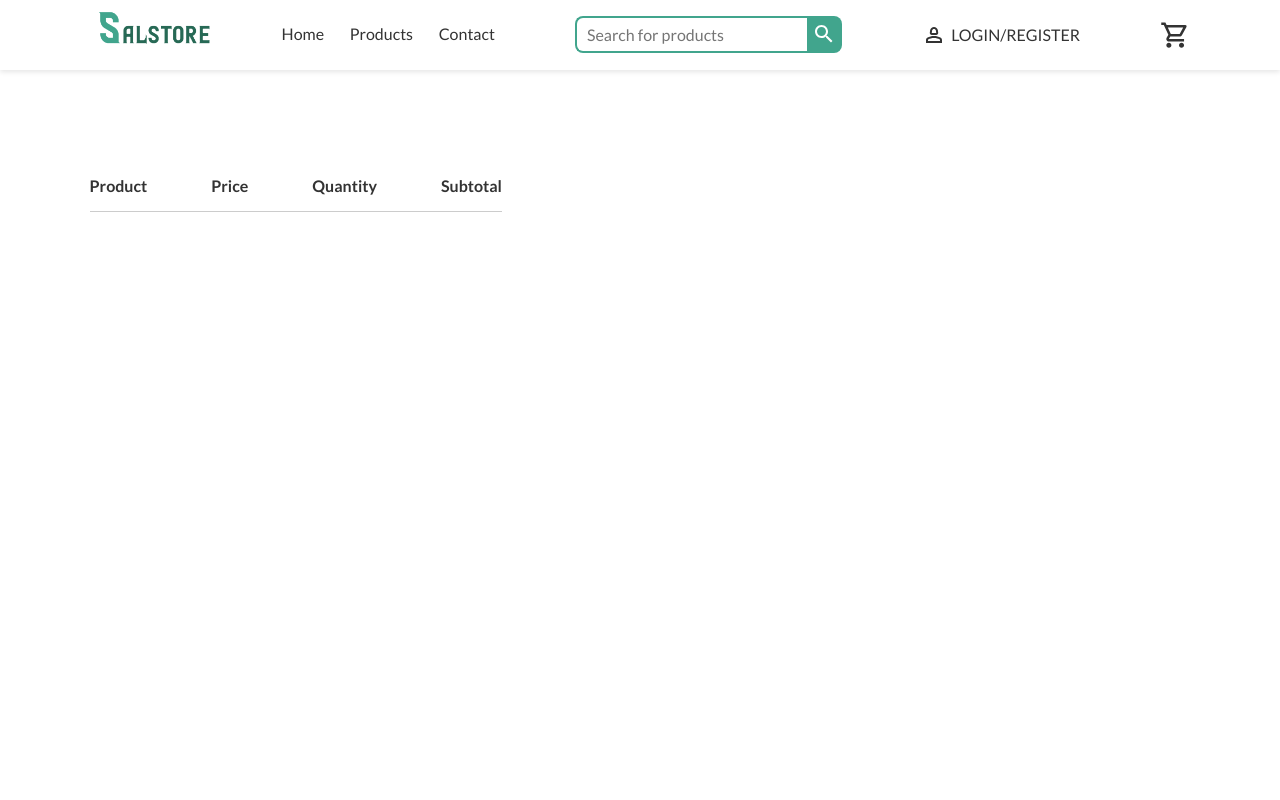
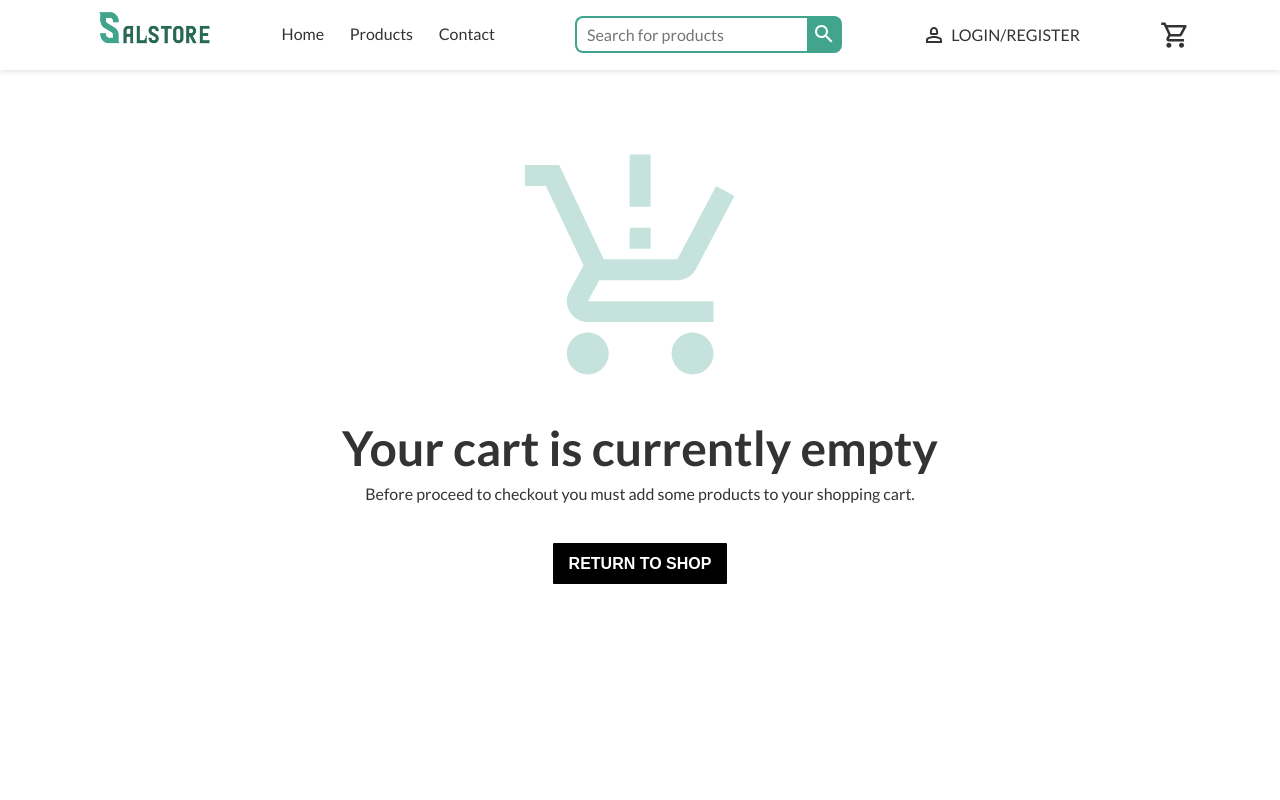
Before and after one commit to salmaane/salstore-ecommerce-store, a React (Vite) app: page /cart in a window 1280 px wide. Shown: the top 800 px of the page. Built offline with nearby package versions, Linux system fonts and the light colour scheme.

Commit message:
cartpage - empty cart styled

```diff
--- /dev/null
+++ b/src/components/cartPage/OrdersList.jsx
@@ -0,0 +1,50 @@
+import "../../styles/cartpage.css";
+import ItemCount from "../../components/productDetails/ItemCount";
+import {Link} from 'react-router-dom';
+
+
+function OrdersList({cartItems,getItemQuantity,incrementCart,decrementCart}) {
+
+
+  return (
+    <table className="orders-list">
+        <thead>
+        <tr>
+            <th colSpan={2}>Product</th>
+            <th>Price</th>
+            <th>Quantity</th>
+            <th style={{paddingRight:'0'}}>Subtotal</th>
+        </tr>
+        </thead>
+        <tbody>
+        {cartItems.map(item => (
+            <tr className="order-container" key={item.id}>
+            <td>
+              <Link to={"/products/"+item.title} state={item}>
+                <img src={item.media.thumbUrl} className="order-thumb" />
+              </Link>
+            </td>
+            <td className="order-title">
+                <Link to={"/products/"+item.title} state={item}>
+                    <p>{item.title}</p>
+                </Link>
+                <p style={{fontWeight:'bold',fontSize:'0.8rem',marginTop:'0.5rem'}}>{item.brand}</p>
+            </td>
+            <td className="order-price"><h4>${item.retailPrice}</h4></td>
+            <td>
+                <ItemCount
+                count={getItemQuantity(item.id)}
+                handleIncrement={incrementCart}
+                handleDecrement={decrementCart}
+                item={item}
+                />
+            </td>
+            <td className="order-subtotal"><h4>${getItemQuantity(item.id)*item.retailPrice}</h4></td>
+            </tr>
+        ))}
+        </tbody>
+    </table>
+  )
+}
+
+export default OrdersList
--- a/src/components/layout/Navbar.jsx
+++ b/src/components/layout/Navbar.jsx
@@ -37,7 +37,7 @@ function Navbar() {
           <Person2OutlinedIcon className="account-icon" />
           LOGIN/REGISTER
         </Link>
-        <Link to="cart" className='cart-button'>
+        <Link to="cart" className='cart-button' onClick={()=>window.scrollTo(0,0)}>
           <Badge badgeContent={quantity} color="warning" >
             <ShoppingCartOutlinedIcon className="cart-icon" sx={{fontSize: '1.9rem'}}/>
           </Badge>
--- a/src/contexts/ShoppingCartContext.jsx
+++ b/src/contexts/ShoppingCartContext.jsx
@@ -16,12 +16,8 @@ export function ShoppingCartProvider({children}) {
         setCartItems(currentItems => {
             if(currentItems.find(item => item.id === product.id) == null) {
                 return [...currentItems,{
-                    id:product.id,
+                    ...product,
                     quantity: count,
-                    title:product.title,
-                    price:product.retailPrice,
-                    thumb:product.media.thumbUrl,
-                    brand:product.brand,
                 }];
             } else {
                 return currentItems.map(item => {
--- a/src/pages/CartPage.jsx
+++ b/src/pages/CartPage.jsx
@@ -1,6 +1,8 @@
 import "../styles/cartpage.css";
+import OrdersList from "../components/cartPage/OrdersList";
 import {useShoppingCartContext} from "../contexts/ShoppingCartContext";
-import ItemCount from "../components/productDetails/ItemCount";
+import ProductionQuantityLimitsIcon from '@mui/icons-material/ProductionQuantityLimits';
+import {Link} from "react-router-dom";
 
 function CartPage() {
 
@@ -13,38 +15,27 @@ function CartPage() {
 
   return (
     <div className="cartpage-container">
-      <table className="orders-list">
-          <thead>
-            <tr>
-              <th colSpan={2}>Product</th>
-              <th>Price</th>
-              <th>Quantity</th>
-              <th style={{paddingRight:'0'}}>Subtotal</th>
-            </tr>
-          </thead>
-          <tbody>
-            {cartItems.map(item => (
-              <tr className="order-container" key={item.id}>
-                <td><img src={item.thumb} className="order-thumb" /></td>
-                <td className="order-title">
-                  <p>{item.title}</p>
-                  <p style={{fontWeight:'bold',fontSize:'0.8rem',marginTop:'0.5rem'}}>{item.brand}</p>
-                </td>
-                <td className="order-price"><h4>${item.price}</h4></td>
-                <td>
-                  <ItemCount
-                  count={getItemQuantity(item.id)}
-                  handleIncrement={incrementCart}
-                  handleDecrement={decrementCart}
-                  item={item}
-                  />
-                </td>
-                <td className="order-subtotal"><h4>${getItemQuantity(item.id)*item.price}</h4></td>
-              </tr>
-            ))}
-          </tbody>
-      </table>
-      <div className="cart-totals"></div>
+      {cartItems.length === 0 ?
+        <div className="empty-cart">
+          <ProductionQuantityLimitsIcon className="icon"/>
+          <h1>Your cart is currently empty</h1>
+          <p>Before proceed to checkout you must add some products to your shopping cart.</p>
+          <Link to="/" >
+            <button onClick={()=> window.scrollTo(0,0)}>RETURN TO SHOP</button>
+            </Link>
+        </div>
+        : <>
+        <OrdersList
+        cartItems={cartItems}
+        getItemQuantity={getItemQuantity}
+        incrementCart={incrementCart}
+        decrementCart={decrementCart}
+        />
+        <div className="cart-totals">
+
+        </div>
+        </>
+      }
     </div>
   )
 }
--- a/src/styles/cartpage.css
+++ b/src/styles/cartpage.css
@@ -1,7 +1,6 @@
 .cartpage-container {
-    min-height: 80vh;
-    margin-top: 10rem;
-    padding: 1rem var(--side-padding);
+    min-height: 100vh;
+    padding: 9rem var(--side-padding);
     display: flex;
 }
 .orders-list {
@@ -22,7 +21,13 @@
     width: 6rem;
 }
 .order-title {
-    min-width: 22rem;
+    min-width: 20rem;
+}
+.order-title a p {
+    color: #000;
+}
+.order-title a p:hover {
+    color: #666;
 }
 .order-price {
     text-align: center;
@@ -31,3 +36,36 @@ td.order-subtotal {
     padding: 0;
     text-align: center;
 }
+
+.empty-cart {
+    width: 100%;
+    display: flex;
+    justify-content: flex-start;
+    align-items: center;
+    flex-direction: column;
+    gap: 0.5rem;
+}
+.empty-cart h1 {
+    font-size: 3rem;
+}
+.empty-cart .icon {
+   color: var(--primary);
+    height: 40%;
+    width: 40%;
+    margin-bottom: 1rem;
+    opacity: 0.3;
+}
+.empty-cart button {
+    background-color: #000;
+    color: #fff;
+    padding: 0.7rem 1rem;
+    font-size: 1rem;
+    font-weight: bold;
+    border: none;
+    border-radius: 1px;
+    cursor: pointer;
+    margin-top: 2rem;
+}
+.empty-cart button:hover {
+    background-color: #333;
+}
```
